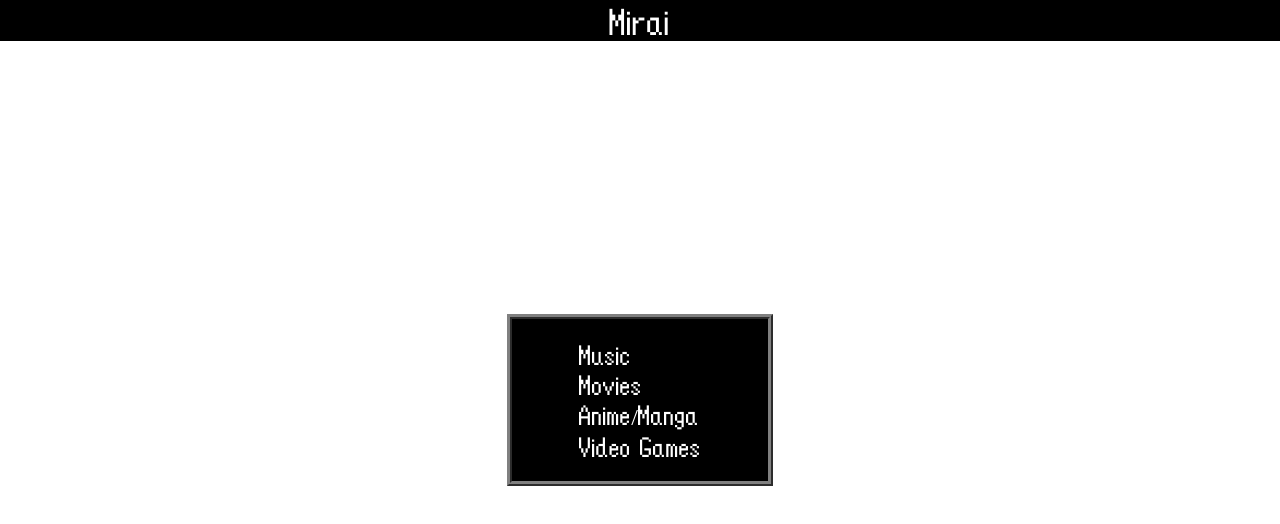
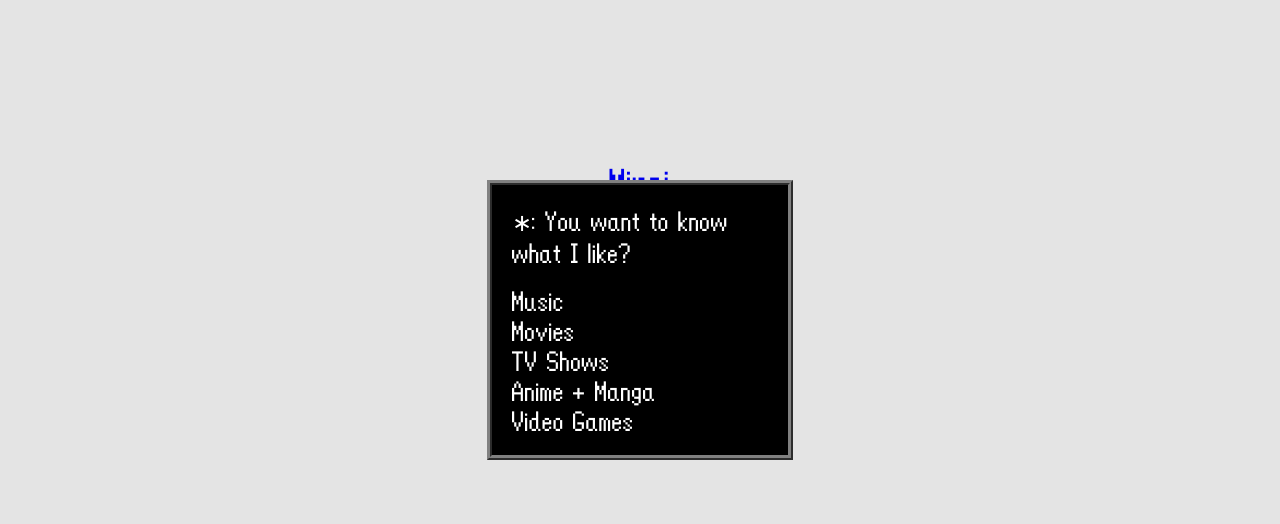
Before and after one commit to miishin/mirai, a Next.js app: page /like in a window 1280 px wide. Shown: the top 524 px of the page. Built offline with nearby package versions, Linux system fonts and the light colour scheme; a web font is replaced by a local one.

Commit message:
fixed spacing, text wording, and colors

```diff
--- a/pages/about.js
+++ b/pages/about.js
@@ -4,7 +4,7 @@ import styles from '../styles/About.module.css'
 
 export default function About() {
   return (
-    <div className={styles.container}>
+    <div className="container">
       <Head>
         <title>Likes</title>
         <link rel = "icon" href="/favicon.ico" />
--- a/pages/keebs.js
+++ b/pages/keebs.js
@@ -4,7 +4,7 @@ import styles from '../styles/Keebs.module.css'
 
 export default function Keebs() {
   return (
-    <div className={styles.container}>
+    <div className="container">
       <Head>
         <title>Keebs</title>
         <link rel = "icon" href="/favicon.ico" />
--- a/pages/like.js
+++ b/pages/like.js
@@ -4,7 +4,7 @@ import styles from '../styles/Menu.module.css'
 
 export default function Ratings() {
   return (
-    <div className={styles.container}>
+    <div className="container">
       <Head>
         <title>Likes</title>
         <link rel = "icon" href="/favicon.ico" />
@@ -18,14 +18,18 @@ export default function Ratings() {
 
       <main className={styles.menu}>
         <div className={styles.items}>
+          <div className={styles.linktxt}>∗: You want to know what I like?</div><br/>
           <a href = "https://rateyourmusic.com/~miishin">
             <div className={styles.linktxt}>Music</div>
           </a>
           <a href = "https://letterboxd.com/miishin/">
             <div className={styles.linktxt}>Movies</div>
           </a>
+          <a href = "https://trakt.tv/users/miishin/ratings/all/all/highest">
+              <div className={styles.linktxt}>TV Shows</div>
+          </a>
           <a href = "https://anilist.co/user/miishin/">
-            <div className={styles.linktxt}>Anime/Manga</div>
+            <div className={styles.linktxt}>Anime + Manga</div>
           </a>
           <a href = "https://glitchwave.com/user/miishin/">
             <div className={styles.linktxt}>Video Games</div>
--- a/styles/About.module.css
+++ b/styles/About.module.css
@@ -1,8 +1,3 @@
-.container {
-    background-color: gray;
-    z-index: 0;
-  }
-
  .contents {
     background-color: black;
     color: white;
@@ -11,11 +6,10 @@
     width: 20%;
     padding: 20px;
     position: absolute;
-    top: 50%;
+    top: 40%;
     left: 50%;
     -ms-transform: translate(-50%, -50%);
     transform: translate(-50%, -50%);
-    z-index: 1;
     text-align: center;
 }
 
@@ -28,5 +22,5 @@
     color: white;
     font-size: x-large;
     font-family: Dragon-Quest;
-    z-index: 3;
+    text-decoration: none;
 }
--- a/styles/Header.module.css
+++ b/styles/Header.module.css
@@ -1,11 +1,11 @@
 .header {
     position: relative;
     text-align: center;
-    background-color: black;
+    top: 20%;
 }
 
 .txt {
-    color: white;
+    color: black;
     font-family: Dragon-Quest;
     font-size: xx-large;
 }
--- a/styles/Keebs.module.css
+++ b/styles/Keebs.module.css
@@ -1,8 +1,3 @@
-.container {
-    background-color: gray;
-    z-index: 0;
-  }
-
 .menu {
     background-color: black;
     color: white;
@@ -11,11 +6,10 @@
     width: 20%;
     padding: 20px;
     position: absolute;
-    top: 50%;
+    top: 40%;
     left: 50%;
     -ms-transform: translate(-50%, -50%);
     transform: translate(-50%, -50%);
-    z-index: 1;
     text-align: center;
 }
 
@@ -28,5 +22,4 @@
     color: white;
     font-size: x-large;
     font-family: Dragon-Quest;
-    z-index: 3;
 }
--- a/styles/Menu.module.css
+++ b/styles/Menu.module.css
@@ -1,9 +1,3 @@
-.container {
-  background-color: gray;
-  z-index: 0;
-  text-align: center;
-}
-
 .menu {
   background-color: black;
   color: white;
@@ -13,12 +7,10 @@
   width: 20%;
   padding: 20px;
   position: absolute;
-  top: 50%;
+  top: 40%;
   left: 50%;
   -ms-transform: translate(-50%, -50%);
   transform: translate(-50%, -50%);
-  z-index: 1;
-  text-align: center;
 }
 
 .items {
@@ -30,5 +22,4 @@
   color: white;
   font-size: x-large;
   font-family: Dragon-Quest;
-  z-index: 3;
 }
--- a/styles/globals.css
+++ b/styles/globals.css
@@ -1,18 +1,25 @@
 html,
 body {
-  padding: 0;
-  margin: 0;
-  font-family: -apple-system, BlinkMacSystemFont, Segoe UI, Roboto, Oxygen,
-    Ubuntu, Cantarell, Fira Sans, Droid Sans, Helvetica Neue, sans-serif;
+  margin: 0px;
+  position: absolute;
+  top: 0px;
+  bottom: 0px;
+  left: 0px;
+  right: 0px;
+}
+
+.container {
+  background-color: rgb(228, 228, 228);
+  z-index: 0;
+  position: absolute;
+  top: 0px;
+  bottom: 0px;
+  left: 0px;
+  right: 0px;
 }
 
 a {
-  color: inherit;
   text-decoration: none;
-}
-
-* {
-  box-sizing: border-box;
 }
 
 @font-face {
@@ -22,7 +29,3 @@ a {
   font-weight: normal;
   font-display: swap;
 }
-
-link-txt {
-  font-family: Dragon-Quest;
-}
```
Also changed, not shown: pages/index.js (+8 -6 lines), pages/made.js (+5 -4 lines). Lines whose indentation alone changed are shown as unchanged.
